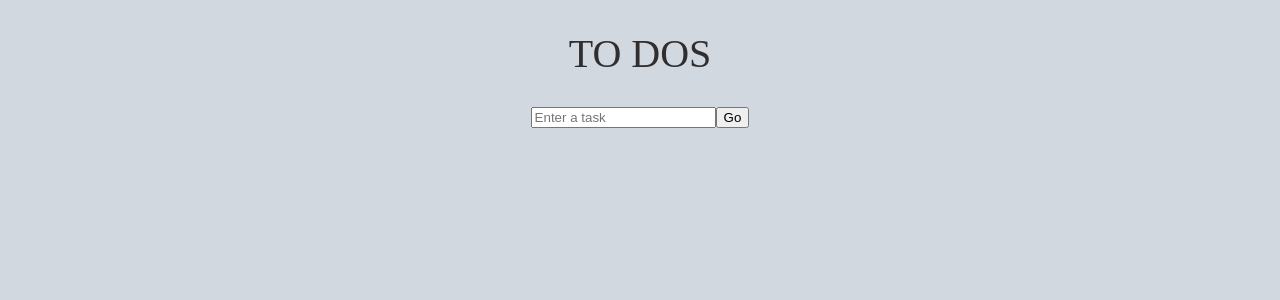
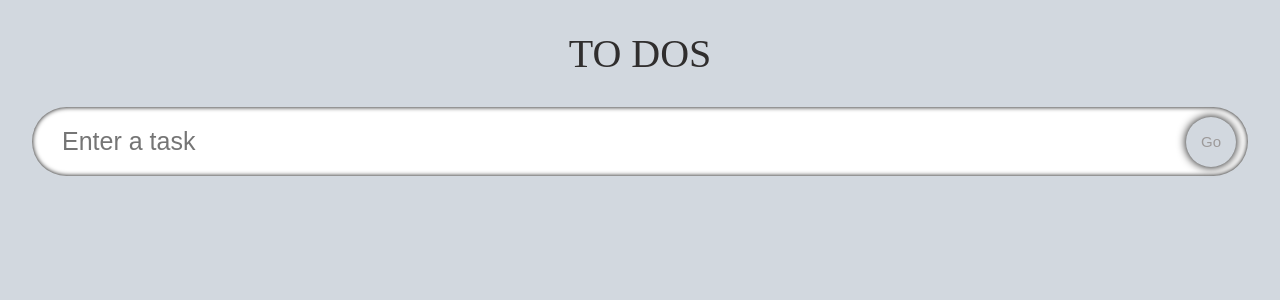
Before and after one commit to lenkon/typescript-react-to-dos, a React (Create React App) app: page / in a window 1280 px wide. Shown: the top 300 px of the page. Built offline with nearby package versions, Linux system fonts and the light colour scheme; the HTML template or start-up script is replaced by a standard one; a web font is replaced by a local one.

Commit message:
Add styles to form input

```diff
--- a/src/components/InputField.tsx
+++ b/src/components/InputField.tsx
@@ -1,11 +1,12 @@
-import React from 'react'
+import React from 'react';
+import "./styles.css"
 // rafce
 
 const InputField = () => {
   return (
     <form className='input'>
       <input type='input' placeholder='Enter a task' className='input_box'></input>
-      <button className='input_button' type='submit'>Go</button>
+      <button className='input_submit' type='submit'>Go</button>
     </form>
   )
 }
--- /dev/null
+++ b/src/components/styles.css
@@ -0,0 +1,45 @@
+.input {
+  display: flex;
+  width: 95%;
+  position: relative;
+  align-items: center;
+}
+
+.input_box {
+  width: 100%;
+  border-radius: 50px;
+  padding: 20px 30px;
+  font-size: 25px;
+  border: none;
+  transition: 0.2s;
+  box-shadow: inset 0 0 5px black;
+}
+
+.input_box:focus {
+  box-shadow: 0 0 10px 1000px rgba(0, 0, 0, 0.5);
+  outline: none;
+}
+
+.input_submit {
+  position: absolute;
+  width: 50px;
+  height: 50px;
+  margin: 12px;
+  border-radius: 50px;
+  right: 0px;
+  border: none;
+  font-size: 15px;
+  background-color: #d2d8df;
+  color: rgb(157, 154, 154);
+  transition: 0.2s all;
+  box-shadow: 0 0 10px black;
+}
+
+.input_submit:hover {
+  background-color: #e8ebf0;
+}
+
+.input_submit:active {
+  transform: scale(0.8);
+  box-shadow: 0 0 5px black;
+}
```
